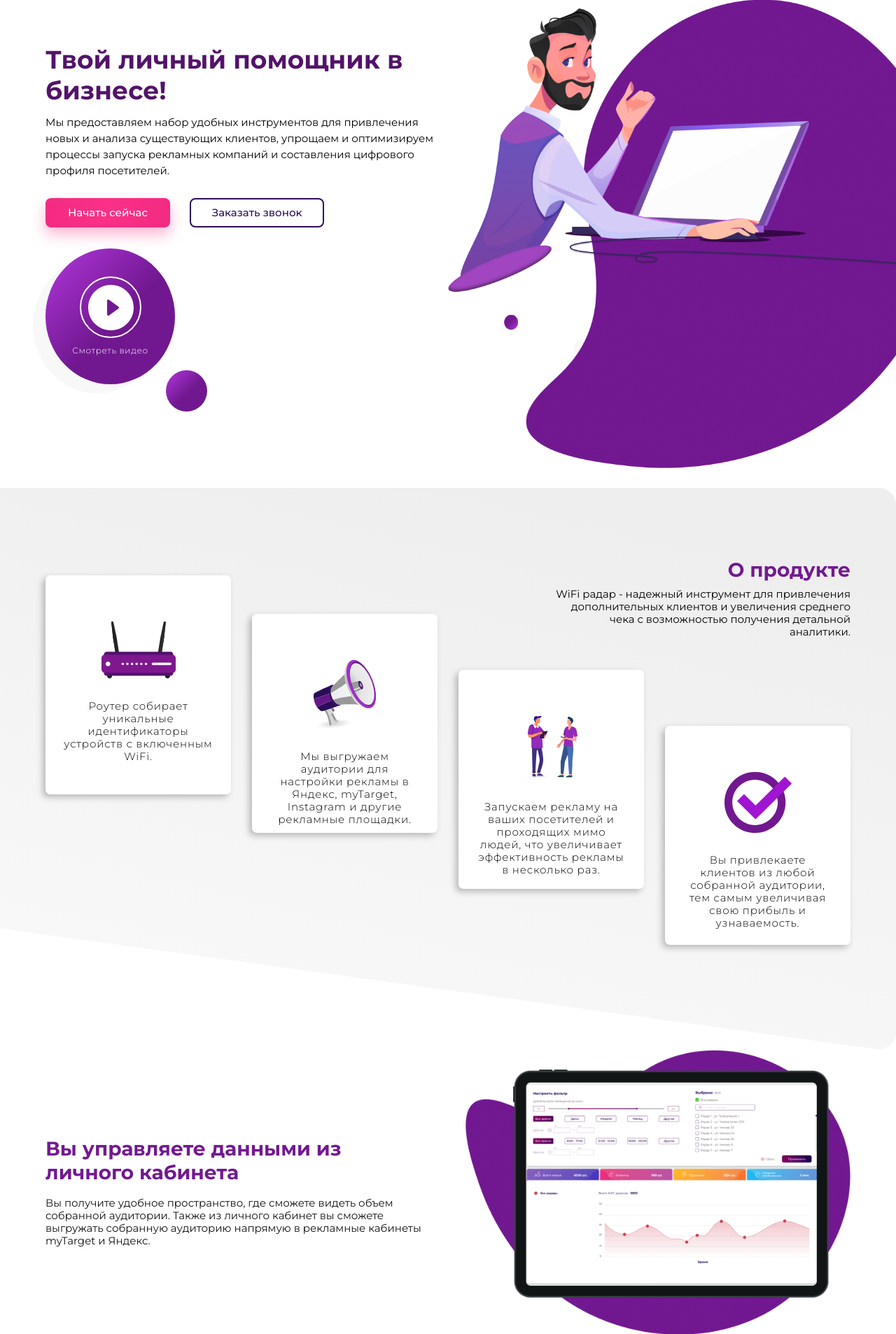
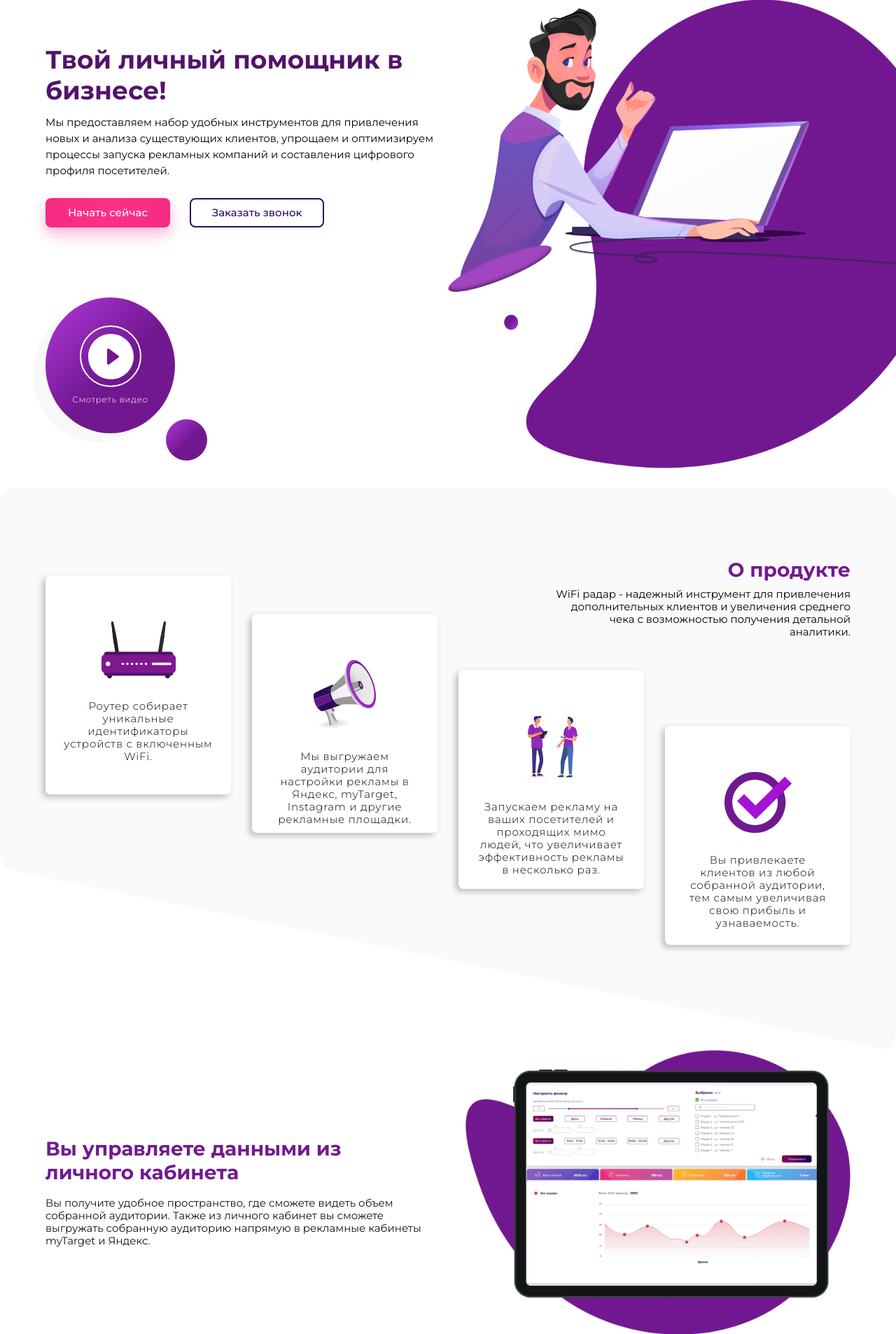
Before and after one commit to kotlyarDG/gaze.github.io, a PHP site: page / in a window 1280 px wide. Shown: the part 103-2009 px from the top of the page at 70% size. Run offline with PHP 8.4, Linux system fonts and the light colour scheme.

Commit message:
some fix

```diff
--- a/#source/scss/_capabality-wallet.scss
+++ b/#source/scss/_capabality-wallet.scss
@@ -1,6 +1,7 @@
 .capabality-wallet {
 	padding: 129px 0 0 0;
 	background: url("../images/system_img/wallet/lines.svg") center / cover no-repeat;
+	position: relative;
 
 	@media (max-width: 500px) {
 		padding: 60px 0 0 0;
@@ -81,16 +82,17 @@
 	}
 
 	&__img {
-		flex: 0 1 33.333%;
+		flex: 0 1 45%;
 
 		img {
 			max-width: 100%;
+			// min-height: 350px;
 		}
 	}
 
 	&__body {
-		flex: 0 1 66.667%;
-		padding: 0 0 0 90px;
+		flex: 0 1 55%;
+		padding: 0 0 0 70px;
 
 		@media (max-width: $xs) {
 			padding: 0 0 0 40px;
@@ -100,7 +102,7 @@
 		}
 
 		&--right {
-			padding: 0 90px 0 0;
+			padding: 0 70px 0 0;
 			@media (max-width: $xs) {
 				padding: 0 40px 0 0;
 			}
--- a/#source/scss/_first-radar.scss
+++ b/#source/scss/_first-radar.scss
@@ -153,7 +153,7 @@
 		position: relative;
 
 		transform: translateX(-50%);
-		margin: 0 0 50px 0;
+		margin: 100px 0 50px 0;
 
 		@media (max-width: 1500px) {
 			transform: none;
--- a/#source/scss/_products-radar.scss
+++ b/#source/scss/_products-radar.scss
@@ -1,6 +1,21 @@
 .products-radar {
 	padding: 100px 0 150px 0;
-	background: url("../images/system_img/radar/products/bg.svg") top right / cover no-repeat;
+	// background: url("../images/system_img/radar/products/bg.svg") top right / cover no-repeat;
+	position: relative;
+
+	&__bg {
+		display: block;
+		position: absolute;
+		top: 0;
+		left: 0;
+		width: 100%;
+		height: 100%;
+		overflow: hidden;
+		svg {
+			width: 100vw;
+			height: 100%;
+		}
+	}
 
 	&__wrapper {
 		max-width: 1250px;
--- a/#source/scss/_promo-radar.scss
+++ b/#source/scss/_promo-radar.scss
@@ -159,8 +159,18 @@
 	}
 
 	&__title {
+		font-weight: bold;
+		font-size: 18px;
+		line-height: 22px;
+		color: #131313;
+		margin: 0 0 10px 0;
 	}
 
 	&__text {
+		font-size: 15px;
+		line-height: 18px;
+		letter-spacing: 0.055em;
+
+		color: #131313;
 	}
 }
--- a/css/style.css
+++ b/css/style.css
@@ -591,7 +591,7 @@ body {
   -webkit-transform: translateX(-50%);
       -ms-transform: translateX(-50%);
           transform: translateX(-50%);
-  margin: 0 0 50px 0;
+  margin: 100px 0 50px 0;
 }
 
 @media (max-width: 1500px) {
@@ -664,7 +664,22 @@ body {
 
 .products-radar {
   padding: 100px 0 150px 0;
-  background: url("../images/system_img/radar/products/bg.svg") top right/cover no-repeat;
+  position: relative;
+}
+
+.products-radar__bg {
+  display: block;
+  position: absolute;
+  top: 0;
+  left: 0;
+  width: 100%;
+  height: 100%;
+  overflow: hidden;
+}
+
+.products-radar__bg svg {
+  width: 100vw;
+  height: 100%;
 }
 
 .products-radar__wrapper {
--- a/index.html
+++ b/index.html
@@ -68,6 +68,23 @@
 		</section>
 
 		<section id="products-radar" class="products-radar anchor-section">
+			<div class="products-radar__bg">
+				<!-- <img src="images/system_img/radar/products/bg.svg" alt=""> -->
+				<svg width="1920" height="809" viewBox="0 0 1920 809" preserveAspectRatio="none" fill="#FAFAFA"
+					xmlns="http://www.w3.org/2000/svg">
+					<path
+						d="M0 25C0 11.1929 11.1929 0 25 0H1895C1908.81 0 1920 11.1929 1920 25V783.319C1920 798.482 1906.61 810.155 1891.59 808.084L21.5871 550.385C9.21572 548.68 0 538.108 0 525.619V25Z"
+						fill="url(#paint0_linear)" />
+					<defs>
+						<linearGradient id="paint0_linear" x1="1080.5" y1="-54.5" x2="858.634" y2="867.536"
+							gradientUnits="userSpaceOnUse">
+							<stop stop-color="#EEEEEE" />
+							<stop stop-color="#FAFAFA" />
+						</linearGradient>
+					</defs>
+				</svg>
+
+			</div>
 			<div class="products-radar__wrapper">
 				<div class="products-radar__title-block">
 					<p class="products-radar__title title">О продукте</p>
@@ -427,7 +444,7 @@
 							</div>
 							<div class="promo-radar__item item-promo">
 								<div class="item-promo__img">
-									<img src="images/system_img/radar/promo/02.svg" alt="">
+									<img src="images/system_img/radar/promo/02.png" alt="">
 								</div>
 								<div class="item-promo__body">
 									<p class="item-promo__title">Пошаговую инструкцию</p>
--- a/wallet.html
+++ b/wallet.html
@@ -30,7 +30,8 @@
 				<div class="first-wallet__body">
 					<p class="first-wallet__title">Gaze Wallet</p>
 					<p class="first-wallet__subtitle">ваши клиенты всегда рядом.</p>
-					<p class="first-wallet__text">Привлекайте и удерживайте клиентов, повышайте посещаемость торговых точек с
+					<p class="first-wallet__text">Привлекайте и удерживайте клиентов, повышайте посещаемость<br> торговых
+						точек с
 						помощью Электронных карт Apple Wallet и Google Pay</p>
 					<div class="first-wallet__buttons">
 						<a href="#" class="first-wallet__btn first-wallet__btn--call">Протестировать</a>
```
Also changed, not shown: other parts of css/style.css (+22 -6 lines), images/system_img/radar/promo/02.png (added), images/system_img/wallet/capability/02.png, images/system_img/wallet/lines.svg.
